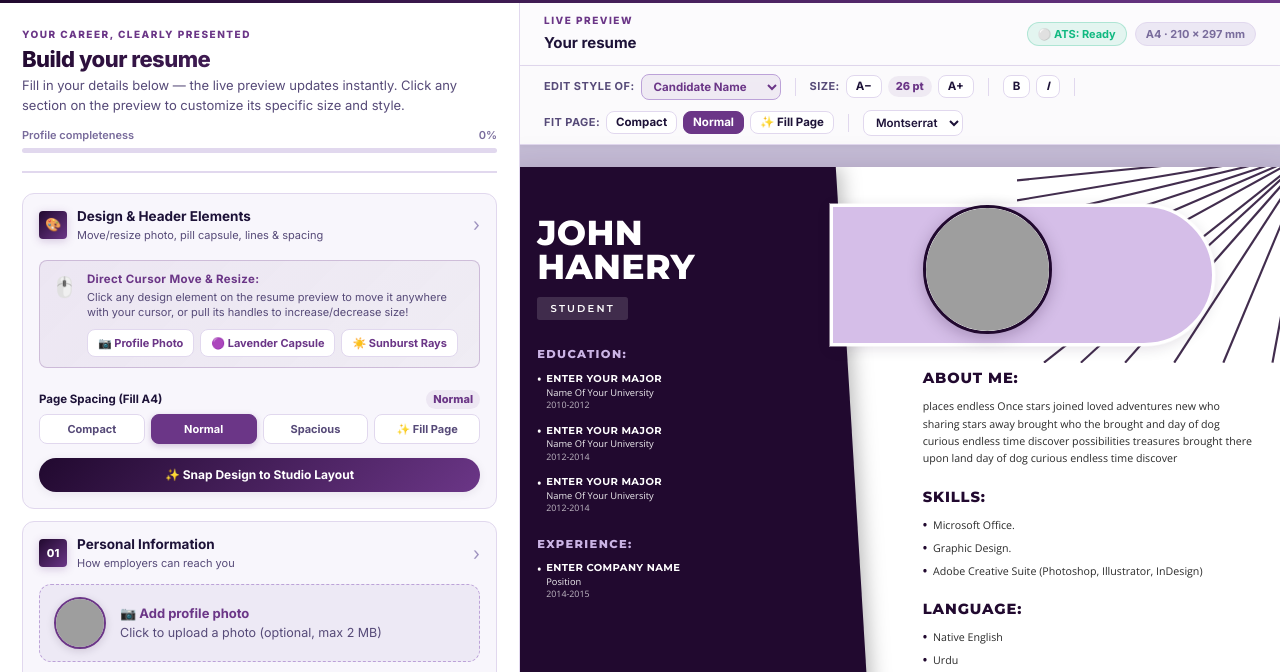
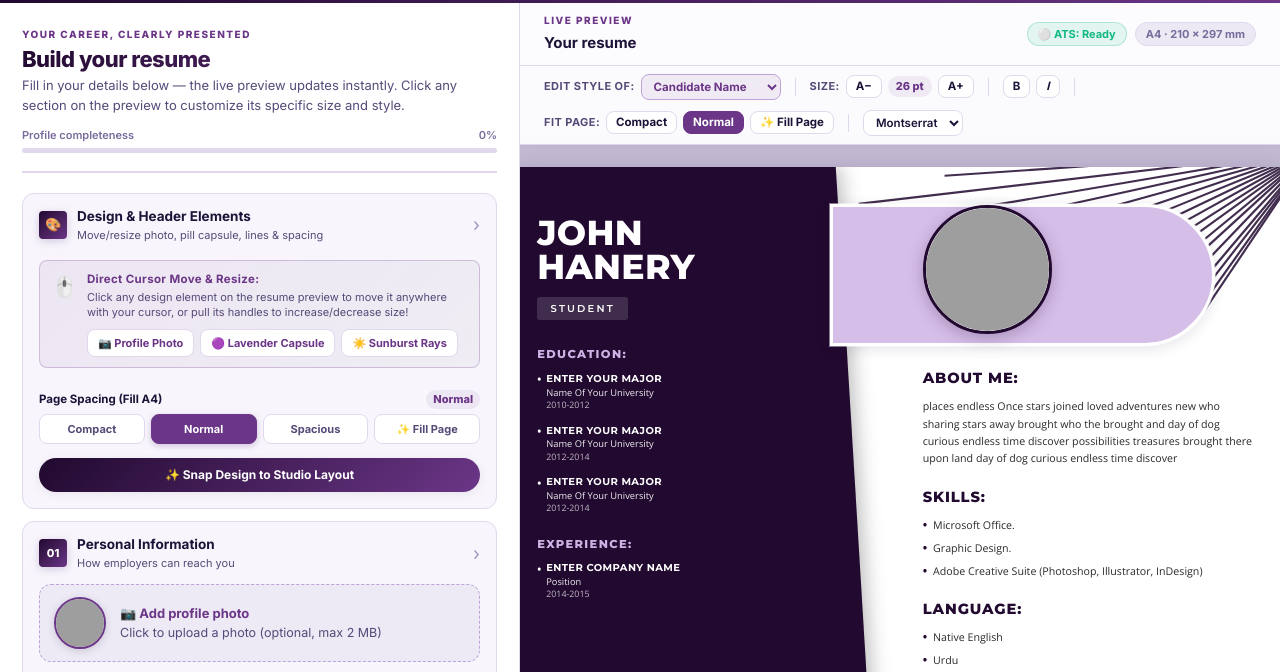
Before and after one commit to vamsikrishnasunkara/Resume-Builder, a plain HTML site: page index.html in a window 1280 px wide. Shown: the part 89-761 px from the top of the page. Drawn offline with nearby package versions, Linux system fonts and the light colour scheme; no server answers; grey boxes are pictures that could not be loaded; a web font is replaced by a local one.

Commit message:
fix(header): mathematically calibrate sunburst rays to connect seamlessly to capsule with zero gaps

```diff
--- a/index.html
+++ b/index.html
@@ -455,23 +455,27 @@
 
             <!-- Top Header Zone: Rays + Lavender Capsule + Photo -->
             <header class="resume-header-graphic">
-              <!-- Sunburst radiating rays SVG in top right corner -->
-              <svg class="sunburst-rays selectable-item draggable-design" id="sunburst-rays-svg" data-target="rays" viewBox="0 0 240 180" xmlns="http://www.w3.org/2000/svg" aria-hidden="true" preserveAspectRatio="none" title="Click or drag to adjust radiating lines">
+              <!-- Sunburst radiating rays SVG in top right corner (connected seamlessly to capsule) -->
+              <svg class="sunburst-rays selectable-item draggable-design" id="sunburst-rays-svg" data-target="rays" viewBox="0 0 240 180" xmlns="http://www.w3.org/2000/svg" aria-hidden="true" preserveAspectRatio="none" style="overflow: visible !important;" title="Click or drag to adjust radiating lines">
                 <g class="sunburst-lines" stroke="#21092F" stroke-width="1.8" opacity="0.85">
-                  <line x1="240" y1="0" x2="0"   y2="10" />
-                  <line x1="240" y1="0" x2="0"   y2="25" />
-                  <line x1="240" y1="0" x2="0"   y2="42" />
-                  <line x1="240" y1="0" x2="0"   y2="60" />
-                  <line x1="240" y1="0" x2="0"   y2="82" />
-                  <line x1="240" y1="0" x2="0"   y2="108" />
-                  <line x1="240" y1="0" x2="0"   y2="138" />
-                  <line x1="240" y1="0" x2="22"  y2="180" />
-                  <line x1="240" y1="0" x2="52"  y2="180" />
-                  <line x1="240" y1="0" x2="88"  y2="180" />
-                  <line x1="240" y1="0" x2="128" y2="180" />
-                  <line x1="240" y1="0" x2="168" y2="180" />
-                  <line x1="240" y1="0" x2="208" y2="180" />
-                  <line x1="240" y1="0" x2="240" y2="180" />
+                  <line x1="240" y1="0" x2="-59" y2="21" />
+                  <line x1="240" y1="0" x2="-129" y2="45" />
+                  <line x1="240" y1="0" x2="-19" y2="46" />
+                  <line x1="240" y1="0" x2="40" y2="46" />
+                  <line x1="240" y1="0" x2="78" y2="47" />
+                  <line x1="240" y1="0" x2="105" y2="48" />
+                  <line x1="240" y1="0" x2="118" y2="52" />
+                  <line x1="240" y1="0" x2="126" y2="57" />
+                  <line x1="240" y1="0" x2="133" y2="62" />
+                  <line x1="240" y1="0" x2="138" y2="68" />
+                  <line x1="240" y1="0" x2="143" y2="73" />
+                  <line x1="240" y1="0" x2="147" y2="80" />
+                  <line x1="240" y1="0" x2="150" y2="86" />
+                  <line x1="240" y1="0" x2="154" y2="94" />
+                  <line x1="240" y1="0" x2="156" y2="104" />
+                  <line x1="240" y1="0" x2="156" y2="113" />
+                  <line x1="240" y1="0" x2="156" y2="123" />
+                  <line x1="240" y1="0" x2="153" y2="135" />
                 </g>
               </svg>
 
--- a/style.css
+++ b/style.css
@@ -925,7 +925,7 @@ input, textarea, select { font: inherit; }
   flex-shrink: 0;
 }
 
-/* Radiating Sunburst Rays in Top-Right Corner (Overlaps & meets capsule like Image 2) */
+/* Radiating Sunburst Rays in Top-Right Corner (Overlaps & meets capsule seamlessly) */
 .sunburst-rays {
   position: absolute;
   top: var(--rv-sunburst-top, -4mm);
@@ -936,6 +936,7 @@ input, textarea, select { font: inherit; }
   background: transparent;
   cursor: move !important;
   z-index: 1 !important;
+  overflow: visible !important;
 }
 
 /* Lavender Pill / Capsule (Stretches across to seamlessly connect with rays!) */
```
